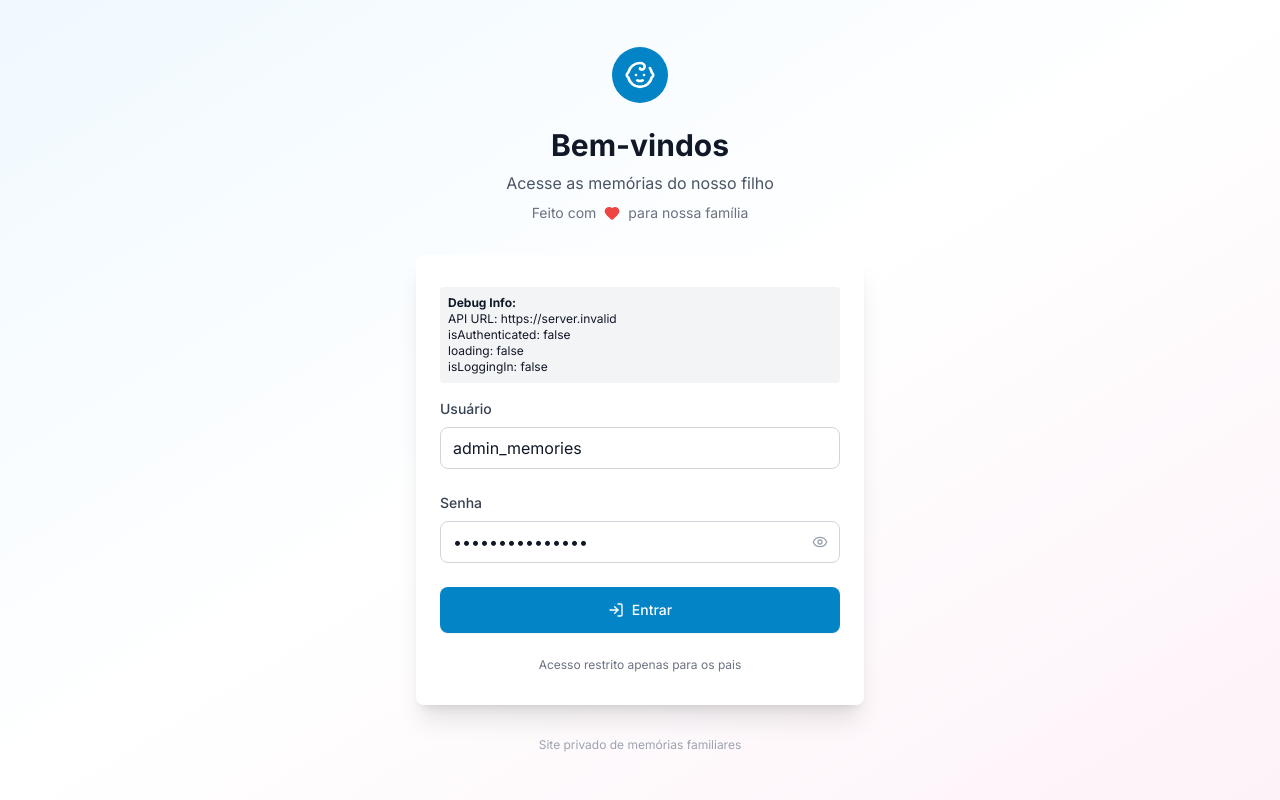
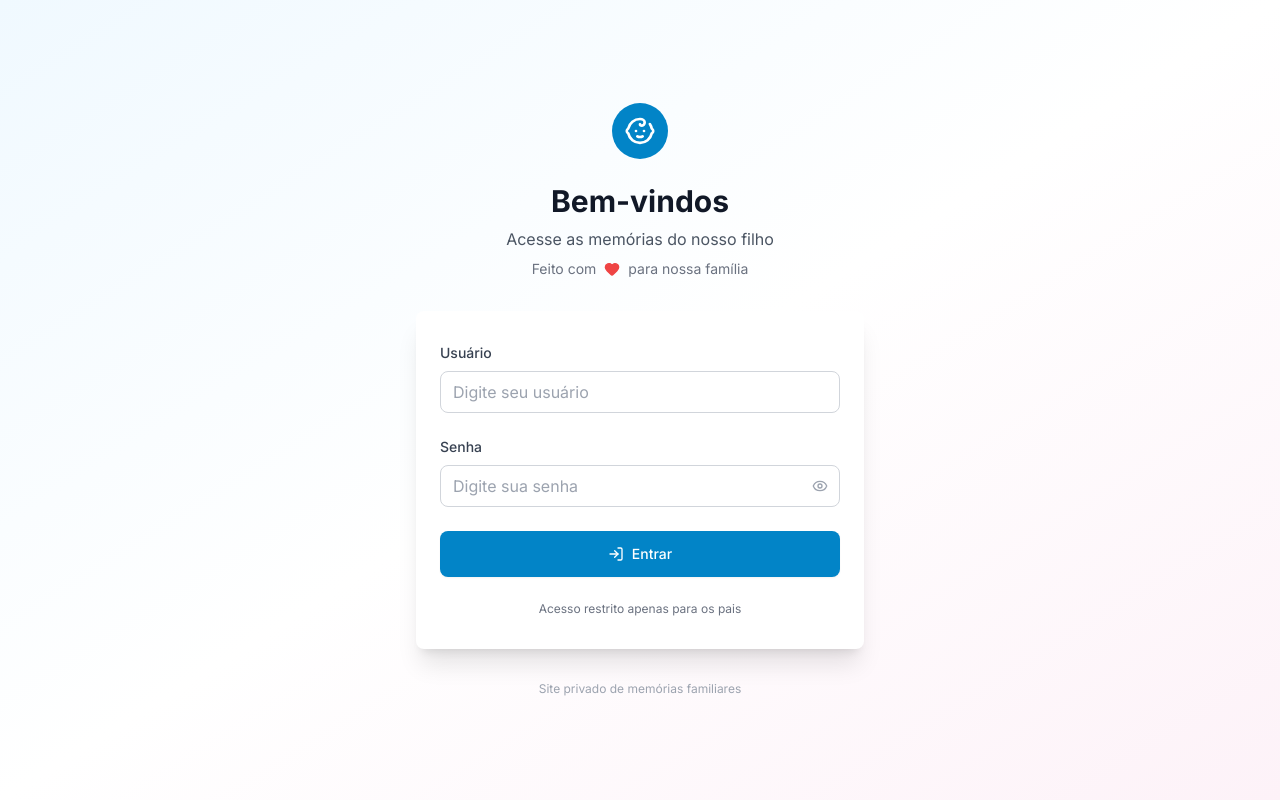
Before and after one commit to Orlando-Pedrazzoli/memories-noah, a React (Vite) app in the folder client/: page /login in a window 1280 px wide. Built offline with nearby package versions, Linux system fonts and the light colour scheme; no server answers.

Commit message:
loginpage updated

```diff
--- a/client/src/pages/LoginPage.jsx
+++ b/client/src/pages/LoginPage.jsx
@@ -24,24 +24,10 @@ const LoginPage = () => {
   }
 
   const onSubmit = async data => {
-    console.log('🚀 onSubmit chamado com dados:', data);
-    console.log('👤 Username:', data.username);
-    console.log('🔒 Password:', data.password);
+    setIsLoggingIn(true);
+    const result = await login(data.username, data.password);
 
-    setIsLoggingIn(true);
-
-    try {
-      const result = await login(data.username, data.password);
-      console.log('📝 Resultado do login:', result);
-
-      if (!result.success) {
-        console.log('❌ Login falhou, parando loading...');
-        setIsLoggingIn(false);
-      } else {
-        console.log('✅ Login sucesso! Deveria redirecionar...');
-      }
-    } catch (error) {
-      console.error('💥 Erro no onSubmit:', error);
+    if (!result.success) {
       setIsLoggingIn(false);
     }
   };
@@ -72,17 +58,6 @@ const LoginPage = () => {
 
         {/* Login Form */}
         <div className='bg-white py-8 px-6 shadow-xl rounded-lg'>
-          {/* ⭐ DEBUG INFO */}
-          <div className='mb-4 p-2 bg-gray-100 rounded text-xs'>
-            <div>
-              <strong>Debug Info:</strong>
-            </div>
-            <div>API URL: {import.meta.env.VITE_API_URL}</div>
-            <div>isAuthenticated: {isAuthenticated.toString()}</div>
-            <div>loading: {loading.toString()}</div>
-            <div>isLoggingIn: {isLoggingIn.toString()}</div>
-          </div>
-
           <form className='space-y-6' onSubmit={handleSubmit(onSubmit)}>
             <div>
               <label
@@ -103,7 +78,6 @@ const LoginPage = () => {
                 id='username'
                 name='username'
                 autoComplete='username'
-                defaultValue='admin_memories'
                 className={`input-field ${
                   errors.username ? 'border-red-500 focus:ring-red-500' : ''
                 }`}
@@ -137,7 +111,6 @@ const LoginPage = () => {
                   id='password'
                   name='password'
                   autoComplete='current-password'
-                  defaultValue='33167960Riviera'
                   className={`input-field pr-10 ${
                     errors.password ? 'border-red-500 focus:ring-red-500' : ''
                   }`}
```
